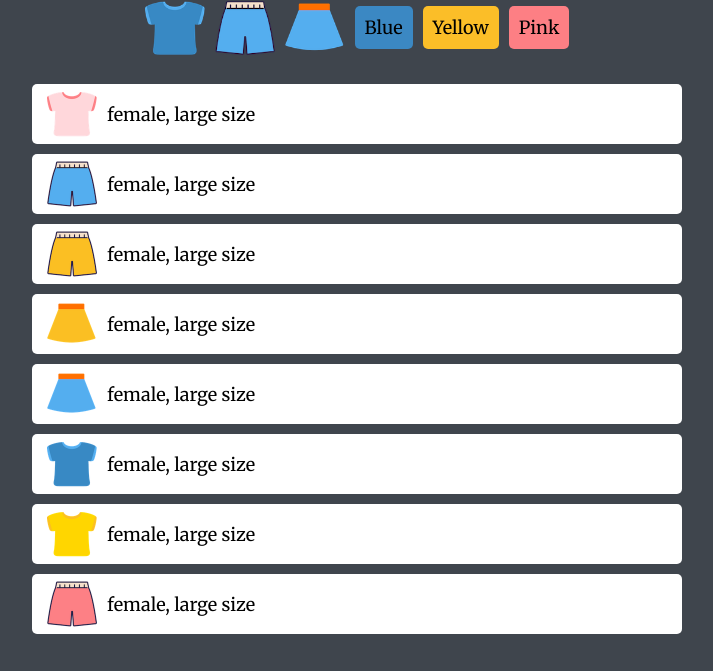
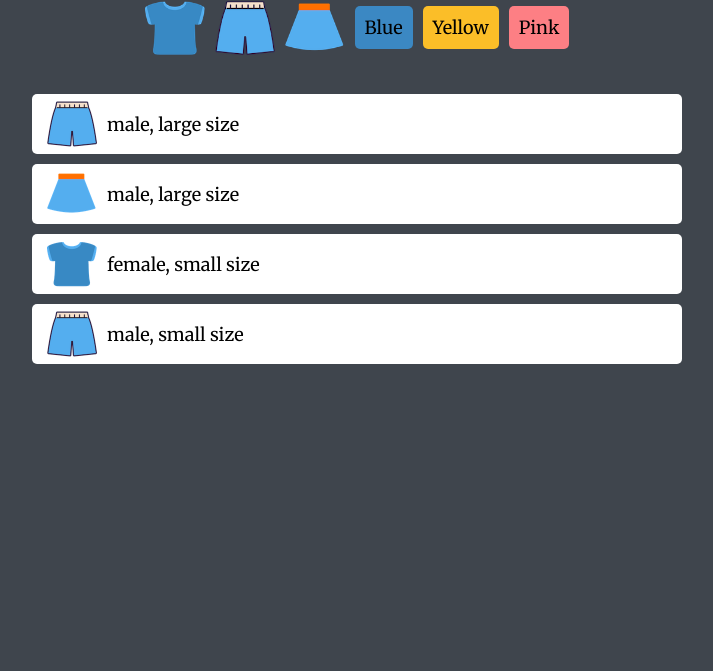
Before and after one commit to Oatmealcake/Shopping-App, a plain HTML site: page index.html in a window 1280 px wide. Both pictures are taken after a click on the button "Blue". Shown: the part 129-800 px from the top of the page, without its empty margins (283-996 px from the left). Drawn offline with Linux system fonts and the light colour scheme.

Commit message:
json 파일 이용해 동적으로 수정

```diff
--- a/css/style.css
+++ b/css/style.css
@@ -32,13 +32,14 @@ header {text-align: center;}
 .gnb .gnb_list {margin: 0 var(--base-space); border-radius: var(--size-border);}
 .gnb .img {height: 100%;}
 .gnb .img img {height: inherit;}
-.gnb .color {padding: calc(var(--base-space) * 2);}
+.gnb .color button {padding: calc(var(--base-space) * 2);}
 .gnb .blue {background-color: var(--color-blue);}
 .gnb .pink {background-color: var(--color-pink);}
 .gnb .yellow {background-color: var(--color-yellow);}
 
 main {width: 70%; max-width: 650px; height: 70%; overflow-y: auto;}
-.sale_list .list_item {height: var(--size-button); padding: var(--base-space); border-radius: var(--size-border); background-color: var(--color-white);}
+.sale_list .list_item {display: block; height: var(--size-button); padding: var(--base-space); border-radius: var(--size-border); background-color: var(--color-white);}
+.sale_list .list_item.invisible {display: none;}
 .sale_list .list_item + .list_item {margin-top: calc(var(--base-space) * 2);}
-.sale_list .list_item a {display: flex; align-items: center; width: 100%; height: 100%;}
-.sale_list .list_item img {height: inherit; margin: 0 calc(var(--base-space) * 2);}
+.sale_list .list_item .item_link {display: flex; align-items: center; width: 100%; height: 100%;}
+.sale_list .list_item .thumb {height: inherit; margin: 0 calc(var(--base-space) * 2);}
--- /dev/null
+++ b/data/data.json
@@ -0,0 +1,74 @@
+{
+  "items": [
+    {
+      "type": "tshirt",
+      "gender": "female",
+      "size": "large",
+      "color": "pink",
+      "image": "../img/pink_t.png"
+    },
+    {
+      "type": "pants",
+      "gender": "male",
+      "size": "large",
+      "color": "blue",
+      "image": "../img/blue_p.png"
+    },
+    {
+      "type": "pants",
+      "gender": "female",
+      "size": "small",
+      "color": "yellow",
+      "image": "../img/yellow_p.png"
+    },
+    {
+      "type": "skirt",
+      "gender": "female",
+      "size": "large",
+      "color": "yellow",
+      "image": "../img/yellow_s.png"
+    },
+    {
+      "type": "skirt",
+      "gender": "male",
+      "size": "large",
+      "color": "blue",
+      "image": "../img/blue_s.png"
+    },
+    {
+      "type": "tshirt",
+      "gender": "female",
+      "size": "small",
+      "color": "blue",
+      "image": "../img/blue_t.png"
+    },
+    {
+      "type": "pants",
+      "gender": "female",
+      "size": "large",
+      "color": "pink",
+      "image": "../img/pink_p.png"
+    },
+    {
+      "type": "tshirt",
+      "gender": "male",
+      "size": "small",
+      "color": "pink",
+      "image": "../img/pink_t.png"
+    },
+    {
+      "type": "pants",
+      "gender": "male",
+      "size": "small",
+      "color": "blue",
+      "image": "../img/blue_p.png"
+    },
+    {
+      "type": "pants",
+      "gender": "female",
+      "size": "large",
+      "color": "yellow",
+      "image": "../img/yellow_p.png"
+    }
+  ]
+}
--- a/index.html
+++ b/index.html
@@ -11,87 +11,20 @@
   <body>
     <div class="wrap">
       <header>
-        <h1 class="h_logo"><a href="#"><img src="./img/logo.png" alt="쇼핑몰 로고"></a></h1>
+        <h1><a href="#"><img src="./img/logo.png" alt="쇼핑몰 로고" class="h_logo"></a></h1>
         <nav>
           <ul class="gnb">
-            <li class="gnb_list img"><button type="button"><img src="./img/blue_t.png" alt="상의"></button></li>
-            <li class="gnb_list img"><button type="button"><img src="./img/blue_p.png" alt="팬츠"></button></li>
-            <li class="gnb_list img"><button type="button"><img src="./img/blue_s.png" alt="스커트"></button></li>
-            <li class="gnb_list color blue"><button type="button">Blue</button></li>
-            <li class="gnb_list color yellow"><button type="button">Yellow</button></li>
-            <li class="gnb_list color pink"><button type="button">Pink</button></li>
+            <li class="gnb_list img"><button type="button"><img src="./img/blue_t.png" alt="tshirt" data-key="type" data-value="tshirt"></button></li>
+            <li class="gnb_list img"><button type="button"><img src="./img/blue_p.png" alt="pants" data-key="type" data-value="pants"></button></li>
+            <li class="gnb_list img"><button type="button"><img src="./img/blue_s.png" alt="skirt" data-key="type" data-value="skirt"></button></li>
+            <li class="gnb_list color blue"><button type="button" data-key="color" data-value="blue">Blue</button></li>
+            <li class="gnb_list color yellow"><button type="button" data-key="color" data-value="yellow">Yellow</button></li>
+            <li class="gnb_list color pink"><button type="button" data-key="color" data-value="pink">Pink</button></li>
           </ul>
         </nav>
       </header>
       <main>
-        <ul class="sale_list">
-          <li class="list_item">
-            <a href="">
-              <img src="./img/pink_t.png" alt="pink tshirt">
-              <span>female, large size</span>
-            </a>
-          </li>
-          <li class="list_item">
-            <a href="">
-              <img src="./img/blue_p.png" alt="blue pants">
-              <span>female, large size</span>
-            </a>
-          </li>
-          <li class="list_item">
-            <a href="">
-              <img src="./img/yellow_p.png" alt="yellow pants">
-              <span>female, large size</span>
-            </a>
-          </li>
-          <li class="list_item">
-            <a href="">
-              <img src="./img/yellow_s.png" alt="yellow tshirt">
-              <span>female, large size</span>
-            </a>
-          </li>
-          <li class="list_item">
-            <a href="">
-              <img src="./img/blue_s.png" alt="blue tshirt">
-              <span>female, large size</span>
-            </a>
-          </li>
-          <li class="list_item">
-            <a href="">
-              <img src="./img/blue_t.png" alt="blue tshirt">
-              <span>female, large size</span>
-            </a>
-          </li>
-          <li class="list_item">
-            <a href="">
-              <img src="./img/yellow_t.png" alt="yellow tshirt">
-              <span>female, large size</span>
-            </a>
-          </li>
-          <li class="list_item">
-            <a href="">
-              <img src="./img/pink_p.png" alt="pink pants">
-              <span>female, large size</span>
-            </a>
-          </li>
-          <li class="list_item">
-            <a href="">
-              <img src="./img/pink_t.png" alt="pink tshirt">
-              <span>female, large size</span>
-            </a>
-          </li>
-          <li class="list_item">
-            <a href="">
-              <img src="./img/blue_p.png" alt="blue pants">
-              <span>female, large size</span>
-            </a>
-          </li>
-          <li class="list_item">
-            <a href="">
-              <img src="./img/yellow_p.png" alt="yellow pants">
-              <span>female, large size</span>
-            </a>
-          </li>
-        </ul>
+        <ul class="sale_list"></ul>
       </main>
     </div>
   </body>
--- a/src/main.js
+++ b/src/main.js
@@ -0,0 +1,83 @@
+'use strict';
+
+// main
+loadItems()
+  .then(items => {
+    displayItems(items);
+    setEventListeners(items); // 버튼 클릭시 filter
+  }) // 성공했을 경우
+  .catch(console.log('!')) // 성공하지 못했을 경우
+
+// json파일에서 아이템 받아오기
+function loadItems() {
+  return fetch('data/data.json') // 성공하면 response를 줌
+  .then(response => response.json()) // 받아온 것을 json으로 변환
+  .then(json => json.items)
+}
+
+// ul에 li추가해 보여지도록 하기
+function displayItems(items) {
+  const container = document.querySelector('.sale_list');
+  container.innerHTML = items.map(item => createHTMLString(item)).join('');
+}
+
+// item받아 li로 만들기
+function createHTMLString(item) {
+  return `
+  <li class="list_item">
+    <a href="" class="item_link">
+      <img class="thumb" src="${item.image}" alt="${item.color} ${item.type}">
+      <span>${item.gender}, ${item.size} size</span>
+    </a>
+  </li>
+  `;
+}
+
+// 로고, 버튼 클릭시 원하는 것 목록 보여주기
+function setEventListeners(items) {
+  const logo = document.querySelector('.h_logo');
+  const btns = document.querySelector('.gnb');
+  logo.addEventListener('click', () => findItems(''));
+  btns.addEventListener('click', (ev) => onButtonClick(ev, items));
+}
+
+// function onButtonClick(ev, items) {
+//   if (ev.target.tagName === 'IMG') {
+//     let result = items.filter(item => item.type === ev.target.alt)
+//     displayItems(result);
+//   }
+//   if (ev.target.tagName === 'BUTTON') {
+//     let colorArr = items.filter(item => item.color === ev.target.innerText.toLowerCase())
+//     displayItems(colorArr);
+//   }
+// }
+
+// dataset 이용
+function onButtonClick(ev, items) {
+  const dataset = ev.target.dataset;
+  const key = dataset.key;
+  const value = dataset.value;
+
+  if (key == null || value == null) return;
+
+  // displayItems(items.filter(item => item[key] === value));
+  updateItems(items, key, value);
+}
+
+// 클릭될때마다 innerHTML이 바뀌는 대신 클래스 부여해 원하는 것만 나타나게함
+function updateItems(items, key, value) {
+  items.forEach(item => {
+    if (item[key] === value) {
+      findItems(value);
+    }
+  });
+}
+
+function findItems(value) {
+  const saleList = document.querySelectorAll('.sale_list > .list_item');
+
+  saleList.forEach(list => {
+    if (list.querySelector('img').alt.indexOf(value) >= 0) list.classList.remove('invisible');
+    else list.classList.add('invisible');
+  })
+}
```
